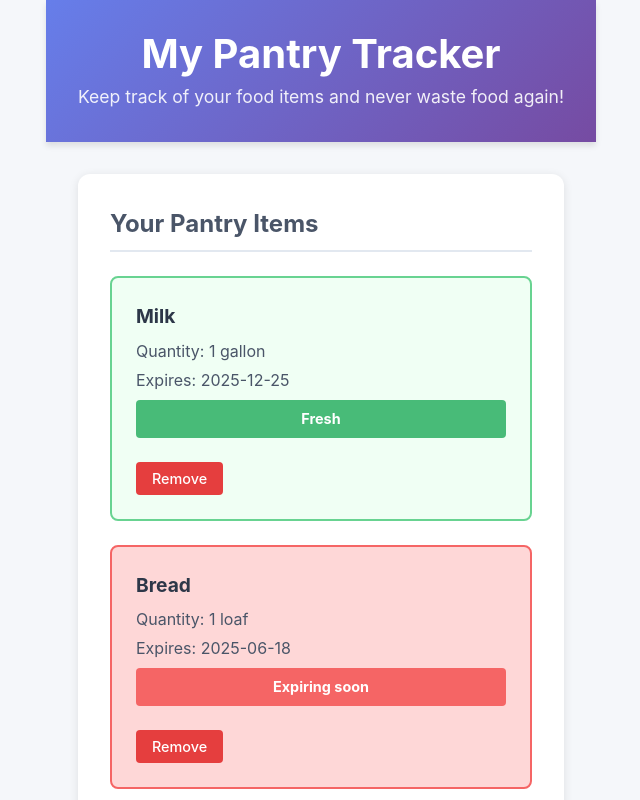
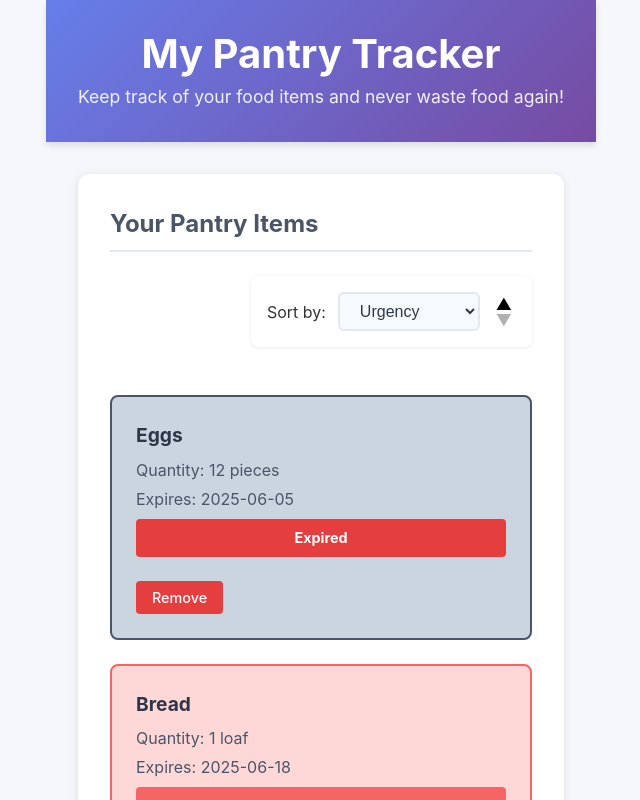
Before and after one commit to KSONG-cloud/pantry-tracker, a React (Vite) app: page / in a window 1280 px wide. Shown: the top 800 px of the page, without its empty margins (319-959 px from the left). Built offline with nearby package versions, Linux system fonts and the light colour scheme.

Commit message:
Added a sorting function and a toggle button to change ascending and descending order

```diff
--- a/src/App.css
+++ b/src/App.css
@@ -74,6 +74,74 @@ body {
   padding-bottom: 0.5rem;
 }
 
+
+/* Sort section */
+.sort-container {
+  display: flex;
+  justify-content: flex-end;
+  margin-bottom: 1.5rem;
+}
+
+.sort-section {
+  display: flex;
+  align-items: center;
+  gap: 0.75rem;
+  margin-bottom: 1.5rem;
+  padding: 1rem;
+  background: white;
+  border-radius: 8px;
+  box-shadow: 0 1px 4px rgba(0, 0, 0, 0.08);
+  /* width: fit-content; */
+}
+
+.sort-label {
+  font-weight: 600;
+  color: #4a5568;
+  font-size: 1rem;
+}
+
+.sort-select {
+  padding: 0.5rem 1rem;
+  border: 2px solid #e2e8f0;
+  border-radius: 6px;
+  font-size: 1rem;
+  color: #2d3748;
+  background-color: #f7fafc;
+  transition: border-color 0.2s ease;
+}
+
+.sort-select:focus {
+  outline: none;
+  border-color: #667eea;
+  box-shadow: 0 0 0 3px rgba(102, 126, 234, 0.2);
+}
+
+
+ .sort-toggle {
+  display: flex;
+  flex-direction: column;
+  cursor: pointer;
+  padding: 0 0.25rem;
+  justify-content: center;
+  align-items: center;
+}
+
+.sort-toggle span {
+  font-size: 1rem;
+  color: black;
+  transition: opacity 0.2s ease;
+  line-height: 1;
+}
+
+.sort-toggle .active {
+  opacity: 1;
+}
+
+.sort-toggle .inactive {
+  opacity: 0.3;
+}
+
+
 /* Items grid */
 .items-grid {
   display: grid;
@@ -96,24 +164,6 @@ body {
 }
 
 
-/*
-.item-card.expired {
-  border-color: #4a5568;
-  background-color: #cbd5e0;
-  color: #2d3748;
-}
-
-
-.item-card.expiring-soon {
-  border-color: #f56565;
-  background-color: #fed7d7;
-}
-
-.item-card.pastBestBefore {
-  border-color: #ecc94b;
-  background-color: #fefcbf;
-  color: #744210;
-} */
 
 /* Expired */
 .item-card.expired {
--- a/src/App.jsx
+++ b/src/App.jsx
@@ -17,6 +17,10 @@ function App() {
     { id: 9, name: 'Chicken', quantity: 12, unit: 'pieces',  addedDate: '2025-05-02' },
   ])
 
+
+  // Sorting of pantry items
+  const [sortOption, setSortOption] = useState('urgency');
+  const [sortOrder, setSortOrder] = useState('asc');
 
 
   // Function to add a new item
@@ -79,6 +83,32 @@ function App() {
 
   }
 
+  const getSortedItems = () => {
+    const items = [...pantryItems];
+    let order = 1;
+    if (sortOrder == 'desc') {
+      order = -1;
+    }
+
+
+    if (sortOption === 'urgency') {
+      items.sort((a, b) => order * (getExpiryStatus(b).urgency - getExpiryStatus(a).urgency));
+    } else if (sortOption === 'type') {
+      items.sort((a, b) => {
+        if (sortOrder == 'asc') {
+          return a.name.localeCompare(b.name);
+        } else {
+          return b.name.localeCompare(a.name);
+        }
+      }); // or a.type.localeCompare(b.type)
+    } else if (sortOption === 'addedDate') {
+      items.sort((a, b) => order * (new Date(b.addedDate) - new Date(a.addedDate))); // newest first
+    }
+
+    return items;
+  }
+
+
 
   return (
     <div className='App'>
@@ -92,49 +122,36 @@ function App() {
       <main className='main-content'>
         <section className='pantry-section'>
           <h2>Your Pantry Items</h2>
+
+
+
+          <div className='sort-container'>
+            <div className='sort-section'>
+              <label htmlFor='sort'>Sort by: </label>
+              <select
+                id='sort'
+                value={sortOption}
+                onChange={(e) => setSortOption(e.target.value)}
+                className='sort-select'
+              >
+                <option value="urgency">Urgency</option>
+                <option value="type">Type</option>
+                <option value="addedDate">Time Added</option>
+              </select>
+              <div className="sort-toggle" onClick={() => setSortOrder(prev => prev === 'asc' ? 'desc' : 'asc')}>
+                <span className={`arrow-up ${sortOrder === 'asc' ? 'active' : 'inactive'}`}>▲</span>
+                <span className={`arrow-down ${sortOrder === 'desc' ? 'active' : 'inactive'}`}>▼</span>
+              </div>
+            </div>
+          </div>
+
+
+
           {pantryItems.length === 0 ? (
             <p>Your pantry is empty! Add some items below.</p>
           ) : (
             <div className='items-grid'>
-              {/* {pantryItems.map(item => (
-                <div
-                  key={item.id}
-                  className={`item-card ${getExpiryStatus(item) === 'expiringSoon' ? 'expiring-soon' : ''} ${status === 'expired' ? 'expired' : ''}`}
-                >
-                  <h3>{item.name}</h3>
-                  <p>Quantity: {item.quantity} {item.unit}</p>
-                  {item.expirationDate ? (
-                    <p>Expires: {item.expirationDate}</p>
-                  ) : item.bestBeforeDate ? (
-                    <p>Best Before: {item.bestBeforeDate}</p>
-                  ) : (
-                    <p>Added on: {item.addedDate}</p>
-                  )}
-                  {getExpiryStatus(item) === 'expired' && (
-                    <div className='alert expired-alert'>Expired</div>
-                  )}
-                  {getExpiryStatus(item) === 'expiringSoon' && (
-                    <div className='alert expiring-alert'>Expiring soon</div>
-                  )}
-                  {getExpiryStatus(item) === 'pastBestBefore' && (
-                    <div className='alert bestbefore-alert'>Past Best Before</div>
-                  )}
-                  {getExpiryStatus(item) === 'nearBestBefore' && (
-                    <div className='alert bestbefore-alert'>Near Best Before</div>
-                  )}
-                  {getExpiryStatus(item) === 'fresh' && (
-                    <div className='alert fresh-alert'>Fresh</div>
-                  )}
-
-
-                  <button
-                    onClick={() => removeItem(item.id)}
-                    className='remove-btn'
-                  >Remove
-                  </button>
-                </div>
-              ))} */}
-              {pantryItems.map(item => {
+              {getSortedItems().map(item => {
                 // Get status and optional label from your updated getExpiryStatus function
                 const status = getExpiryStatus(item);
 
@@ -229,6 +246,7 @@ function AddItemForm({ onAddItem }) {
         expirationDate: formData.expirationDate || null,
         bestBeforeDate: formData.bestBeforeDate || null,
         addedDate: new Date().toISOString().split('T')[0]  // Store as YYYY-MM-DD
+
       });
 
       // Reset form
```
